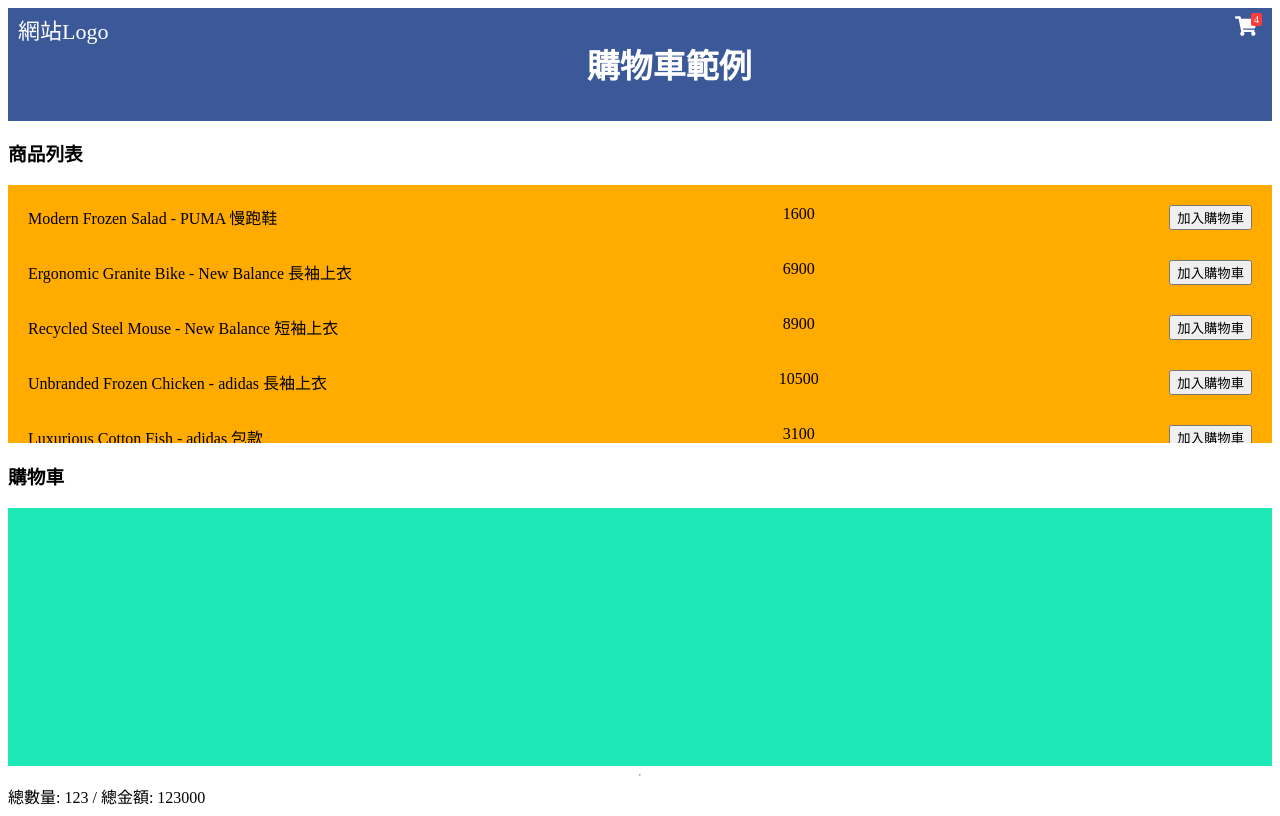
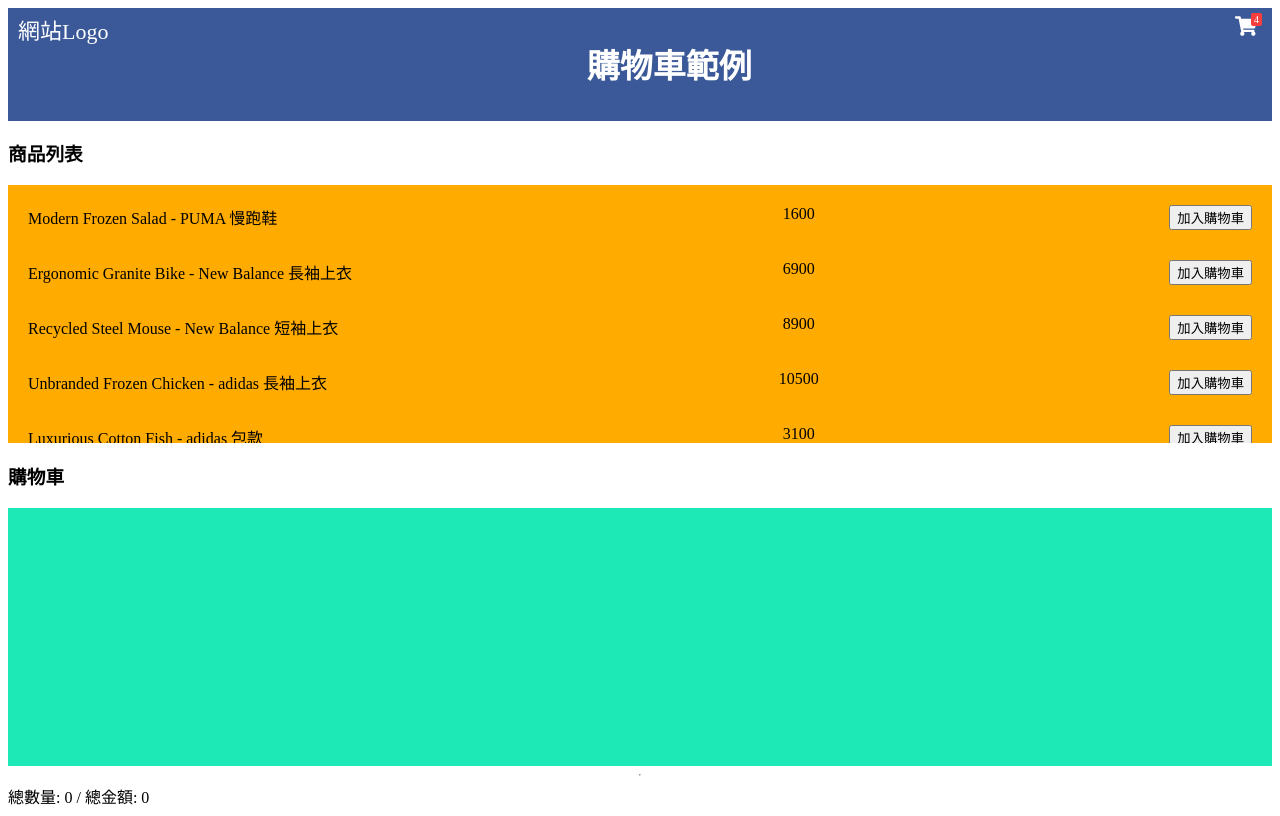
Before and after one commit to FrostAce52/next-base-main, a Next.js app: page /cs-1006/checkout/cart in a window 1280 px wide. Built offline with nearby package versions, Linux system fonts and the light colour scheme.

Commit message:
total quantity and price

```diff
--- a/pages/cs-1006/checkout/cart.js
+++ b/pages/cs-1006/checkout/cart.js
@@ -59,6 +59,9 @@ export default function Cart() {
     setItems(nextItems)
   }
 
+  const totalQty = items.reduce((acc, v) => acc + v.qty, 0)
+  const totalPrice = items.reduce((acc, v) => acc + v.qty * v.price, 0)
+
   return (
     <>
       <div className={styles['container']}>
@@ -91,7 +94,9 @@ export default function Cart() {
           />
         </div>
         <hr />
-        <div>總數量: 123 / 總金額: 123000</div>
+        <div>
+          總數量: {totalQty} / 總金額: {totalPrice}
+        </div>
       </div>
     </>
   )
```
